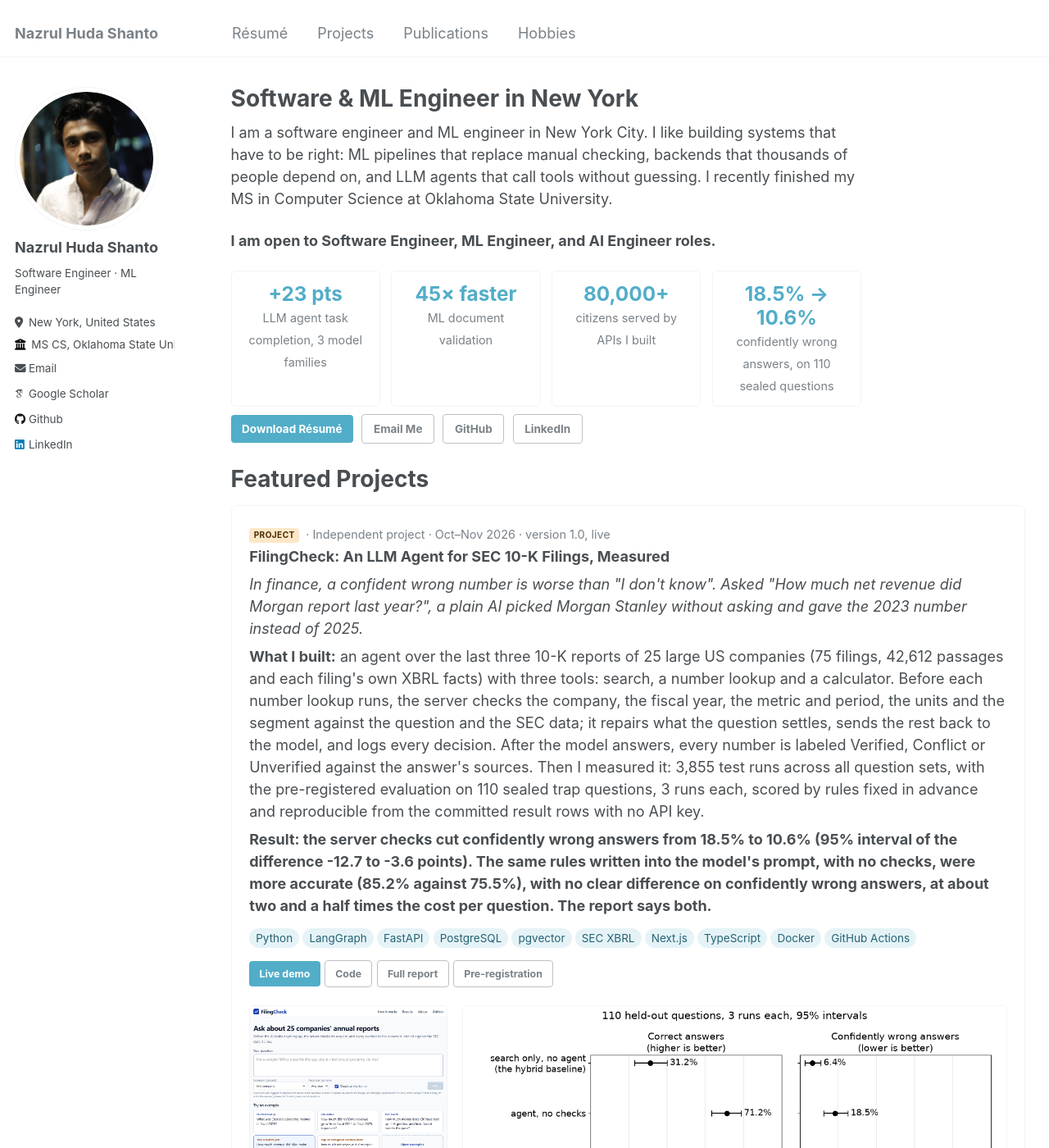
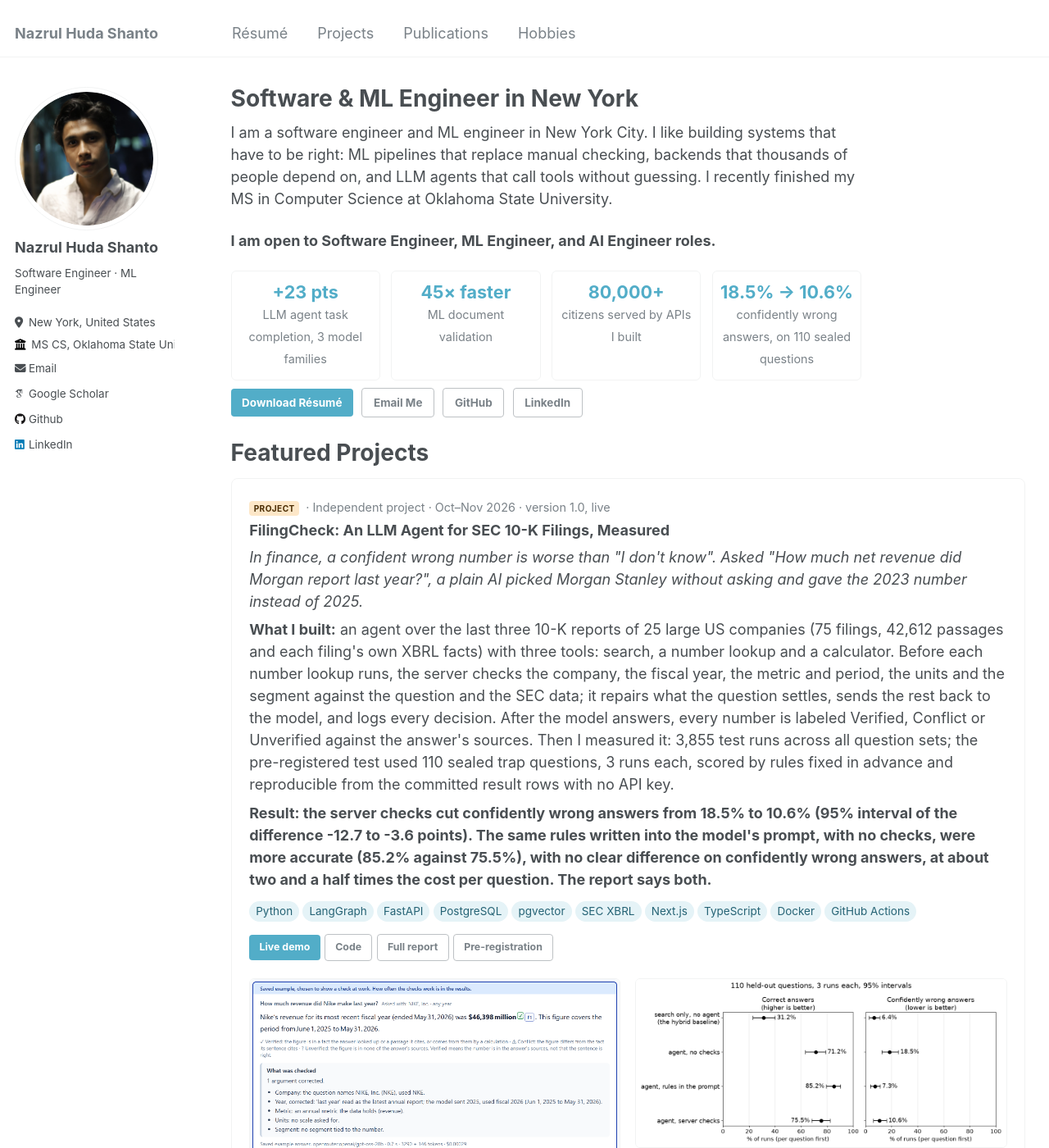
Before and after one commit to nazrulhuda/nazrul.github.io, a Jekyll site: the page built from _pages/about.md, in a window 1280 px wide and 1400 px high. Shown: the whole window at 82% size. Built offline with Jekyll 4.4.1, drawn with Linux system fonts in a browser that asks for light colours; some web fonts are replaced; some of the changed text lies outside the part shown.

Commit message:
Review fixes: the saved answer card beside the chart in two equal columns with left-aligned captions; each highlight number on one line (four in a row from 1280 px, two by two below); the measurement sentence reworded

```diff
--- a/_pages/about.md
+++ b/_pages/about.md
@@ -33,7 +33,7 @@ I am a software engineer and ML engineer in New York City. I like building syste
     <p class="meta"><span class="kind kind--project">Project</span> · Independent project · Oct–Nov 2026 · version 1.0, live</p>
     <h3>FilingCheck: An LLM Agent for SEC 10-K Filings, Measured</h3>
     <p class="hook">In finance, a confident wrong number is worse than "I don't know". Asked "How much net revenue did Morgan report last year?", a plain AI picked Morgan Stanley without asking and gave the 2023 number instead of 2025.</p>
-    <p><b>What I built:</b> an agent over the last three 10-K reports of 25 large US companies (75 filings, 42,612 passages and each filing's own XBRL facts) with three tools: search, a number lookup and a calculator. Before each number lookup runs, the server checks the company, the fiscal year, the metric and period, the units and the segment against the question and the SEC data; it repairs what the question settles, sends the rest back to the model, and logs every decision. After the model answers, every number is labeled Verified, Conflict or Unverified against the answer's sources. Then I measured it: 3,855 test runs across all question sets, with the pre-registered evaluation on 110 sealed trap questions, 3 runs each, scored by rules fixed in advance and reproducible from the committed result rows with no API key.</p>
+    <p><b>What I built:</b> an agent over the last three 10-K reports of 25 large US companies (75 filings, 42,612 passages and each filing's own XBRL facts) with three tools: search, a number lookup and a calculator. Before each number lookup runs, the server checks the company, the fiscal year, the metric and period, the units and the segment against the question and the SEC data; it repairs what the question settles, sends the rest back to the model, and logs every decision. After the model answers, every number is labeled Verified, Conflict or Unverified against the answer's sources. Then I measured it: 3,855 test runs across all question sets; the pre-registered test used 110 sealed trap questions, 3 runs each, scored by rules fixed in advance and reproducible from the committed result rows with no API key.</p>
     <p class="result">Result: the server checks cut confidently wrong answers from 18.5% to 10.6% (95% interval of the difference -12.7 to -3.6 points). The same rules written into the model's prompt, with no checks, were more accurate (85.2% against 75.5%), with no clear difference on confidently wrong answers, at about two and a half times the cost per question. The report says both.</p>
     <div class="tags"><span class="tag">Python</span><span class="tag">LangGraph</span><span class="tag">FastAPI</span><span class="tag">PostgreSQL</span><span class="tag">pgvector</span><span class="tag">SEC XBRL</span><span class="tag">Next.js</span><span class="tag">TypeScript</span><span class="tag">Docker</span><span class="tag">GitHub Actions</span></div>
     <p>
@@ -46,8 +46,8 @@ I am a software engineer and ML engineer in New York City. I like building syste
   </div>
   <div class="card-media media-pair">
     <div>
-      <a href="/images/filingcheck_page.png"><img src="/images/filingcheck_page.png" alt="The live FilingCheck page: the question box, &quot;Try an example&quot; with five example questions and their tags, and under them the saved answer to &quot;How much revenue did Nike make last year?&quot;, with $46,398 million labeled Verified and the &quot;What was checked&quot; panel showing the year corrected from the model's 2025 to fiscal 2026"></a>
-      <p class="media-caption">The live page: the server's check corrected the year the model sent for &quot;last year&quot;, and the answer's number is labeled Verified.</p>
+      <a href="/images/filingcheck_answer.png"><img src="/images/filingcheck_answer.png" alt="The saved answer on the live FilingCheck page to &quot;How much revenue did Nike make last year?&quot;: $46,398 million labeled Verified, and the &quot;What was checked&quot; panel showing the year corrected from the model's 2025 to fiscal 2026"></a>
+      <p class="media-caption">A saved answer on the live page: the server's check corrected the year the model sent for &quot;last year&quot;, and the answer's number is labeled Verified.</p>
     </div>
     <div>
     <a href="/images/filingcheck_summary.png"><img src="/images/filingcheck_summary.png" alt="Correct answers and confidently wrong answers on the 110 held-out questions, for search only, the agent with no checks, the agent with the rules in the prompt, and the agent with the server checks, each with its 95% interval"></a>
--- a/assets/css/main.scss
+++ b/assets/css/main.scss
@@ -81,20 +81,25 @@
 
 .stats {
   display: grid;
-  grid-template-columns: repeat(4, 1fr);
+  grid-template-columns: repeat(2, 1fr);
   gap: 0.75em;
   margin: 1.2em 0 0.5em;
 }
 .stat {
   border: 1px solid $border-color;
   border-radius: 6px;
-  padding: 0.7em 0.8em;
+  padding: 0.7em 0.5em;
   text-align: center;
 }
-.stat strong { display: block; font-size: 1.35em; color: $info-color; line-height: 1.2; }
+.stat strong { display: block; font-size: 1.35em; color: $info-color; line-height: 1.2; white-space: nowrap; }
 .stat span { font-size: 0.8em; color: $gray; }
+/* Four in a row only from 1280 px: between 1024 and 1279 px the theme's sidebar leaves boxes too
+   narrow to keep "18.5% → 10.6%" on one line */
+@media (min-width: 1280px) {
+  .stats { grid-template-columns: repeat(4, 1fr); }
+  .stat strong { font-size: 1.2em; }
+}
 @media (max-width: 600px) {
-  .stats { grid-template-columns: repeat(2, 1fr); }
   .stat strong { font-size: 1.15em; }
 }
 
@@ -119,9 +124,10 @@
 @media (min-width: 1024px) { .card.media-wide { margin-right: -140px; } }
 @media (min-width: 1280px) { .card.media-wide { margin-right: -200px; } }
 .media-caption { font-size: 0.8em; color: $gray; text-align: center; margin-top: 0.4em; }
-/* Two pictures side by side (a tall page screenshot and a wide chart, at the same height); stacked on phones */
+/* Two pictures side by side in equal columns (the saved answer and the chart); stacked on phones */
 .media-pair { display: grid; gap: 1em; align-items: start; }
-@media (min-width: 768px) { .media-pair { grid-template-columns: 4fr 11fr; } }
+.media-pair .media-caption { text-align: left; }
+@media (min-width: 768px) { .media-pair { grid-template-columns: 1fr 1fr; } }
 
 .tags { margin: 0.6em 0; }
 .tag {
```
Also changed, not shown: images/filingcheck_answer.png (added), images/filingcheck_page.png (deleted).
